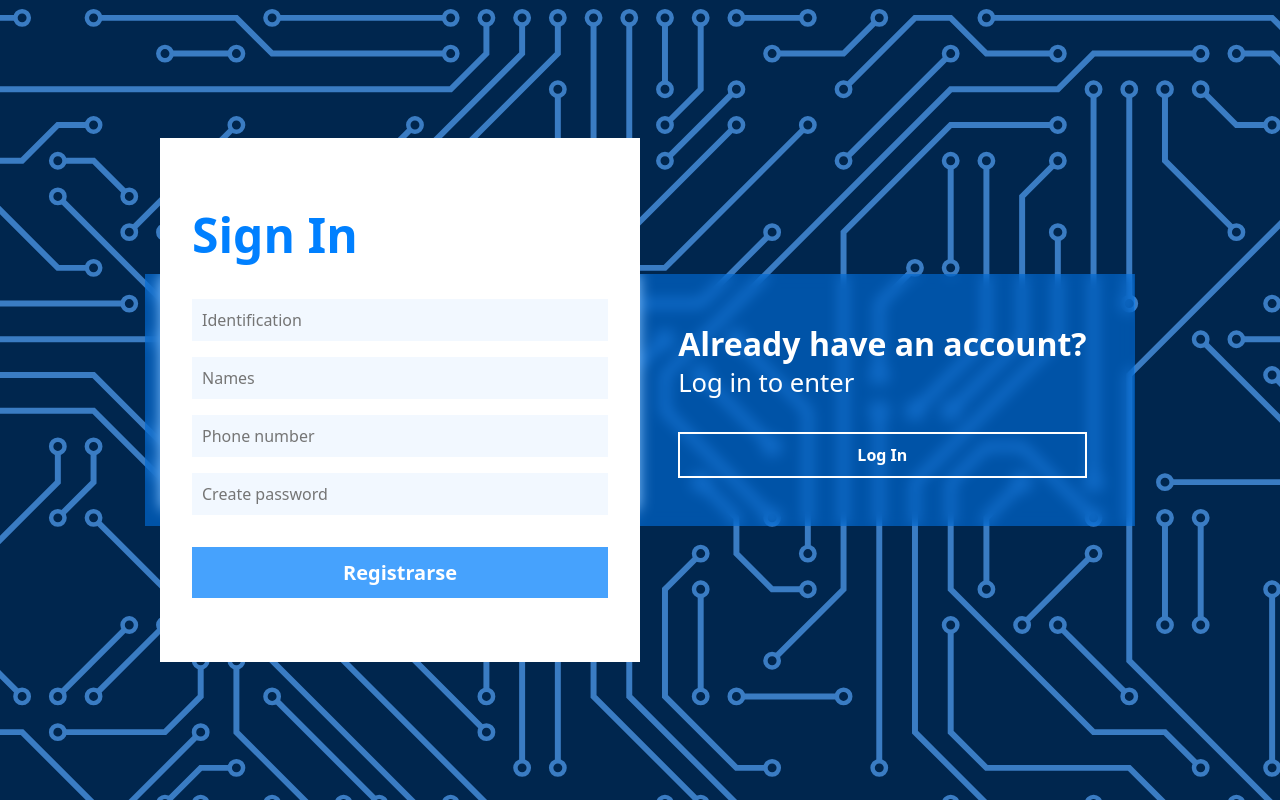
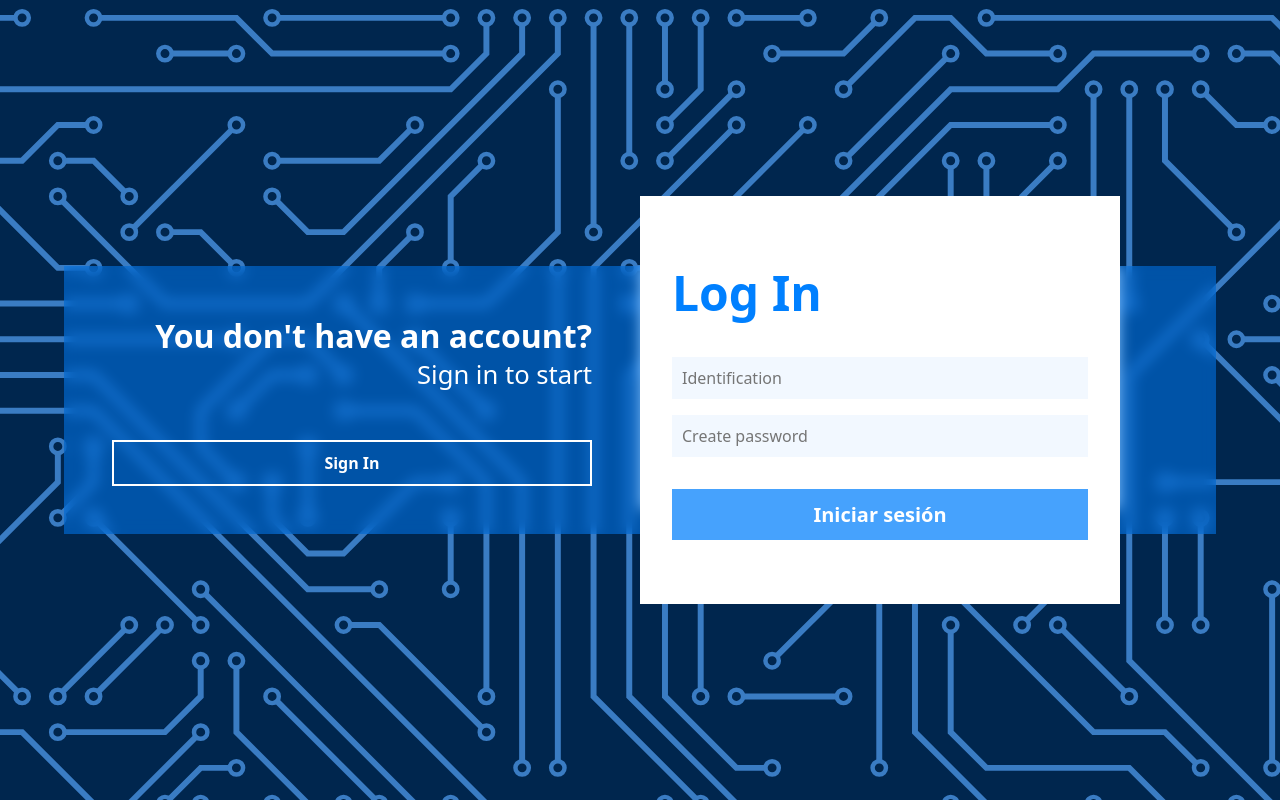
Before and after one commit to 4ngelLugo/animatedForm, a plain HTML site: page index.html in a window 1280 px wide. Both pictures are taken after a click on the button "Log In". Drawn offline with Linux system fonts and the light colour scheme.

Commit message:
Added JavaScript for the animation of the forms
Added JavaScript to change forms and play the animation

```diff
--- a/index.html
+++ b/index.html
@@ -6,13 +6,14 @@
     <meta name="viewport" content="width=device-width, initial-scale=1.0" />
 
     <link rel="stylesheet" href="./style.css" />
+    <script defer src="./main.js"></script>
 
     <title>Animated LogIn</title>
   </head>
   <body>
     <main class="container">
       <div class="bgBox">
-        <div class="bgBox-content">
+        <div class="bgBox-content-signIn">
           <div class="box-content-text">
             <p class="bgBox-title">You don't have an account?</p>
             <p class="bgBox-paragraph">Sign in to start</p>
@@ -20,7 +21,7 @@
           <button id="changeToSignin" class="bgBox-btn">Sign In</button>
         </div>
 
-        <div class="bgBox-content">
+        <div class="bgBox-content-logIn">
           <div class="box-content-text">
             <p class="bgBox-title">Already have an account?</p>
             <p class="bgBox-paragraph">Log in to enter</p>
@@ -29,10 +30,11 @@
         </div>
       </div>
 
-      <div class="animatedContainer">
+      <div id="animatedContainer" class="animatedContainer">
         <form
-          action="./assets/php/registro_usuarios.php"
+          action=""
           method="POST"
+          id="SignIn"
           class="animatedContainer-form SignIn">
           <p class="animatedContainer-form-title">Sign In</p>
 
@@ -72,8 +74,9 @@
         </form>
 
         <form
-          action="./assets/php/inicio_secion_usuarios.php"
+          action=""
           method="POST"
+          id="LogIn"
           class="animatedContainer-form LogIn">
           <p class="animatedContainer-form-title">Log In</p>
 
--- /dev/null
+++ b/main.js
@@ -0,0 +1,24 @@
+const changeToSignin = document.getElementById("changeToSignin");
+const changeToLogin = document.getElementById("changeToLogin");
+
+const animatedContainer = document.getElementById("animatedContainer");
+const signinForm = document.getElementById("SignIn");
+const loginForm = document.getElementById("LogIn");
+const bgBoxSignin = document.querySelector(".bgBox-content-signIn");
+const bgBoxLogin = document.querySelector(".bgBox-content-logIn");
+
+changeToLogin.addEventListener("click", () => {
+  loginForm.style.display = "flex";
+  signinForm.style.display = "none";
+  animatedContainer.style.transform = "translate(100%, -50%)"
+  bgBoxLogin.style.opacity = "0";
+  bgBoxSignin.style.opacity = "1";
+})
+
+changeToSignin.addEventListener("click", () => {
+  loginForm.style.display = "none";
+  signinForm.style.display = "flex";
+  animatedContainer.style.transform = "translate(0, -50%)";
+  bgBoxLogin.style.opacity = "1";
+  bgBoxSignin.style.opacity = "0";
+})
--- a/style.css
+++ b/style.css
@@ -29,13 +29,24 @@
 
   display        : flex;
   justify-content: space-around;
-  gap            : 3em;
+  gap            : 6em;
 }
 
-.bgBox-content {
-  display  : flex;
-  flex-flow: column;
-  gap      : 2em;
+.bgBox-content-signIn,
+.bgBox-content-logIn {
+  width: 30em;
+
+  display        : flex;
+  flex-flow      : column;
+  justify-content: space-between;
+  gap            : 3em;
+
+  transition: opacity 500ms cubic-bezier(0.175, 0.885, 0.320, 1);
+}
+
+.bgBox-content-signIn {
+  opacity   : 0;
+  text-align: right;
 }
 
 .bgBox-title {
@@ -73,9 +84,9 @@
   position : absolute;
   top      : 50%;
   right    : 50%;
-  transform: translateY(-50%);
+  transform: translate(0, -50%);
 
-  transition: all 500ms cubic-bezier(.5,0,.5,1);
+  transition: transform 500ms cubic-bezier(0.175, 0.885, 0.320, 1);
 }
 
 .animatedContainer-form {
```
